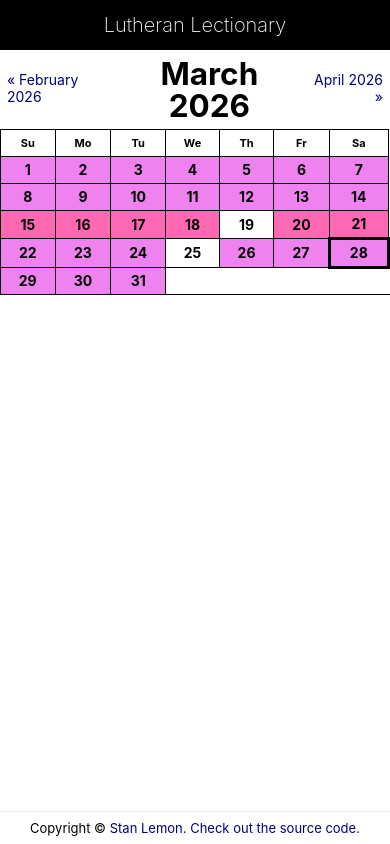
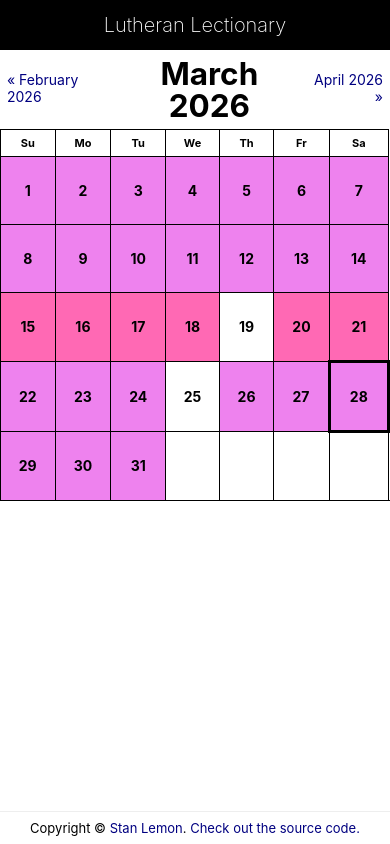
Before and after one commit to stanlemon/lectionary-js, a React (Vite) app: page /today in a window 390 px wide. Built offline with nearby package versions, Linux system fonts and the light colour scheme.

Commit message:
Double mobile cell height; fix missing placeholder cells at month boundaries

```diff
--- a/app/App.css
+++ b/app/App.css
@@ -374,6 +374,10 @@ sup {
     vertical-align: middle;
   }
 
+  #calendar td {
+    height: 55px;
+  }
+
   #calendar h3 {
     font-size: 14px;
     margin: 0;
@@ -426,10 +430,6 @@ sup {
     font-size: 13px;
     font-weight: 600;
     text-decoration: none;
-  }
-
-  .highlight-none {
-    display: none !important;
   }
 
   footer {
```
